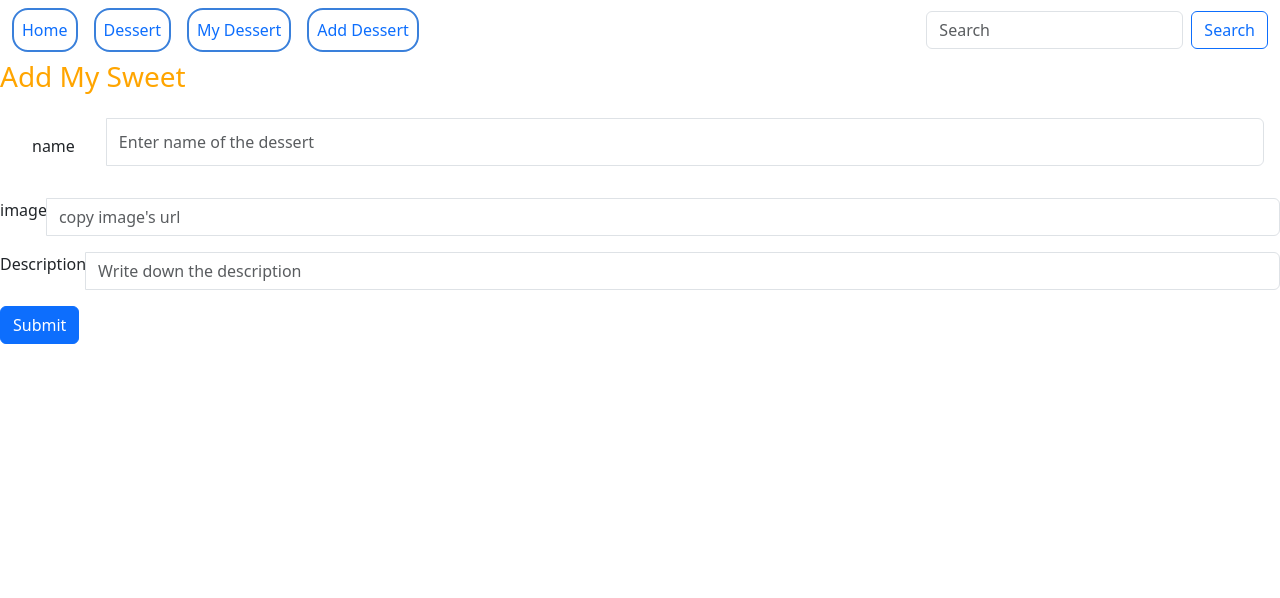
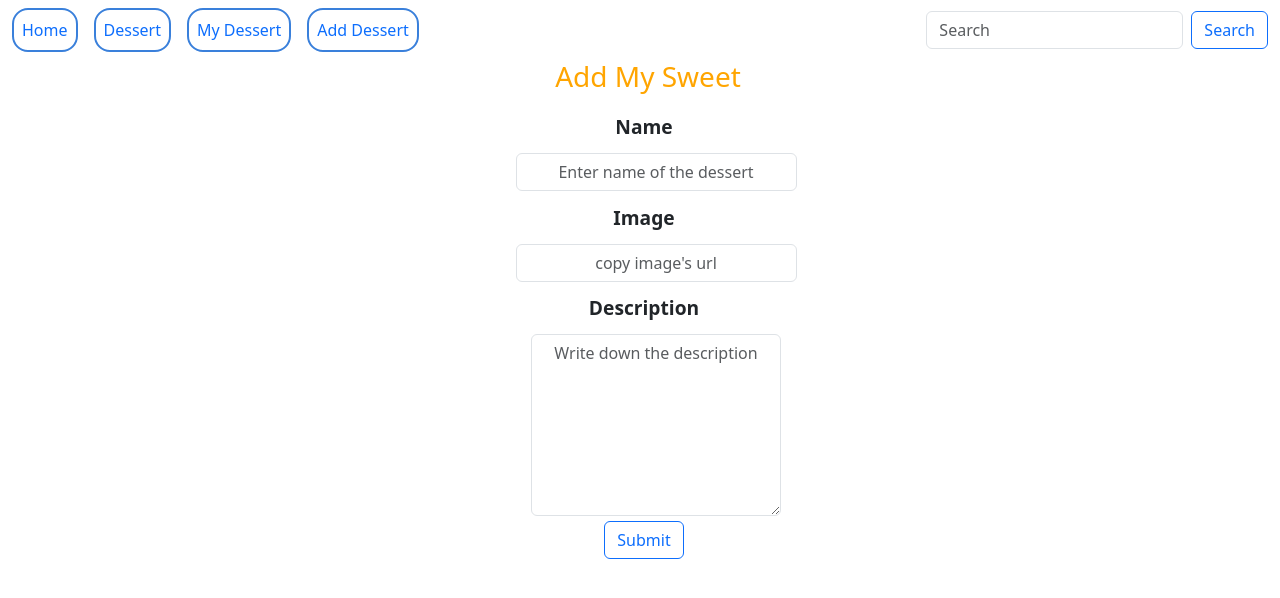
Before and after one commit to kyuhee1011/kyuhee-react-project, a React (Create React App) app: page /addForm in a window 1280 px wide. Shown: the top 598 px of the page. Built offline with nearby package versions, Linux system fonts and the light colour scheme; no server answers.

Commit message:
Gives a grid and flex effect on DessertCard

```diff
--- a/src/components/AddForm/AddForm.css
+++ b/src/components/AddForm/AddForm.css
@@ -1,14 +1,39 @@
 
+.formContainer {
+    padding: "20%, 20%";
+    margin-bottom: "2rem";
+    margin-top: "10%";
+    text-align: center;
+}
 .addFormTitle {
     color: orange;
+    padding-left: 1rem;
+
+}
+.formCenter {
+  display: grid;
+  justify-content: center;
+
 }
 
 .formName {
-    padding : 1rem;
-    margin: 1rem;
+    font-weight: bold;
+    font-size: 120%;
+    padding-top: .5rem;
+    margin: .2rem .5rem 1rem 1rem;
 }
 
 .inputSpace {
-    padding : 1rem;
-    margin: 1rem;
+    padding: 1rem .5rem .2rem .5rem;
+    margin: .2rem .5rem .1rem 1rem;
+    text-align: center;
 }
+
+.formSubmt {
+    padding: 1rem .5rem .2rem .5rem;
+    margin: .2rem .5rem .1rem 1rem;
+    display: grid;
+    justify-content: flex-end;
+    text-align: flex-end;
+
+}
--- a/src/components/AddForm/AddForm.js
+++ b/src/components/AddForm/AddForm.js
@@ -1,7 +1,7 @@
 import React from "react";
 import { useState } from "react";
 import { useHistory } from "react-router-dom";
-import { Form, Button, InputGroup } from "react-bootstrap";
+import { Form, Button, Col, Row, InputGroup } from "react-bootstrap";
 import "./AddForm.css";
 
 const formList = {
@@ -43,10 +43,14 @@ function AddForm() {
       });
   };
   return (
-    <Form onSubmit={handleSubmitTask}>
+    <Form className="formContainer" onSubmit={handleSubmitTask}>
       <h3 className="addFormTitle"> Add My Sweet </h3>
-      <InputGroup className="mb-3">
-        <Form.Label className="formName">name</Form.Label>
+      <div className="formLeft">
+        <InputGroup className="formCenter">
+          <Row>
+            <Col>
+              <Form.Label className="formName">Name</Form.Label>
+
               <Form.Control
                 id="name"
                 className="inputSpace"
@@ -56,33 +60,48 @@ function AddForm() {
                 onChange={handleInputChange}
                 value={desserts.name}
               />
+            </Col>
+          </Row>
         </InputGroup>
 
-      <InputGroup className="mb-3">
-        <Form.Label>image</Form.Label>
+        <InputGroup className="formCenter">
+          <Row>
+            <Col>
+              <Form.Label className="formName">Image</Form.Label>
               <Form.Control
                 id="image"
+                className="inputSpace"
                 name="image"
                 type="text"
                 placeholder="copy image's url"
                 onChange={handleInputChange}
                 value={desserts.image}
               />
+            </Col>
+          </Row>
         </InputGroup>
 
-      <InputGroup className="mb-3">
-        <Form.Label>Description</Form.Label>
+        <InputGroup className="formCenter">
+          <Row>
+            <Col>
+              <Form.Label className="formName">Description</Form.Label>
+
               <Form.Control
+                sm="12"
                 id="description"
                 name="description"
-          type="text"
+                as="textarea"
+                rows={7}
+                className="inputSpace"
                 placeholder="Write down the description"
                 onChange={handleInputChange}
                 value={desserts.description}
               />
+            </Col>
+          </Row>
         </InputGroup>
-
-      <Button variant="primary" type="submit">
+      </div>
+      <Button className="formSubmt" variant="outline-primary" type="submit">
         Submit
       </Button>
     </Form>
--- a/src/components/DessertCard/DessertCard.css
+++ b/src/components/DessertCard/DessertCard.css
@@ -0,0 +1,36 @@
+.dessertContainer {
+    margin:1rem 2rem 3rem 4rem;
+    display: flex;
+    border: 2px orange solid;
+
+}
+.dessertItem{
+    padding: 10px;
+    border: 2px orange solid;
+}
+
+/*display change by window size */
+
+@media screen and (min-width: 500px) {
+    .dessertContainer {
+        display: grid;
+        grid-template: 1fr / 1fr 1fr 1fr;
+        grid-auto-flow: row;
+        padding:10px;
+        border: 2px orange solid;
+
+    }
+    .bodyBorder {   border: 2px orange solid;}
+
+    .dessertIamge{
+        display: flex;
+        align-items: flex-start;
+    }
+
+    .buttonBottom {
+        display: flex;
+        align-items: flex-end;
+        justify-content: flex-end;
+    }
+
+}
--- a/src/components/DessertCard/DessertCard.js
+++ b/src/components/DessertCard/DessertCard.js
@@ -1,6 +1,7 @@
 import React from "react";
 import { useState } from "react";
 import { Card, Button } from "react-bootstrap";
+import "./DessertCard.css";
 
 function DessertCard({ dessert, onMyFavList }) {
   const { id, name, image, description, favorite } = dessert;
@@ -19,13 +20,17 @@ function DessertCard({ dessert, onMyFavList }) {
       });
   };
   return (
-    <Card key={id}>
-      <Card.Img variant="top" src={image} />
+    <Card className="dessertContainer bodyBorder" key={id}>
+      <Card.Img className="dessertIamge" variant="top" src={image} />
       <Card.Body>
         <Card.Title>{name}</Card.Title>
         <Card.Text>{description}</Card.Text>
       </Card.Body>
-      <Button variant="danger" onClick={handleUpdateClickTask}>
+      <Button
+        className="buttonBottom"
+        variant="danger"
+        onClick={handleUpdateClickTask}
+      >
         My Favorite
         {/* {favorites ? "Add to My Favorite" : "Remove My Dessert"} */}
       </Button>
--- a/src/components/DessertContainer/DessertContainer.js
+++ b/src/components/DessertContainer/DessertContainer.js
@@ -1,9 +1,7 @@
 import React from "react";
 // import { useState } from "react";
 import DessertCard from "../DessertCard/DessertCard";
-
 import { CardGroup } from "react-bootstrap";
-// import AddForm from "./AddForm";
 
 //Dessert Page
 
@@ -12,6 +10,7 @@ function DessertContainer({ desserts, onMyFavList }) {
   const dessertArray = desserts.map((dessert) => {
     return (
       <DessertCard
+        className="dessertContainer"
         key={dessert.id}
         dessert={dessert}
         onMyFavList={onMyFavList}
--- a/src/components/DessertPop/DessertPop.js
+++ b/src/components/DessertPop/DessertPop.js
@@ -4,9 +4,15 @@ import { CardGroup } from "react-bootstrap";
 
 function DessertPop({ desserts, onMyFavList }) {
   const myFavClick = desserts.filter((dessert) => dessert.favorite);
-  const myFavDessert = myFavClick.map((dessert) => (
-    <DessertCard key={dessert.id} dessert={dessert} onMyFavList={onMyFavList} />
-  ));
+  const myFavDessert = myFavClick.map((dessert) => {
+    return (
+      <DessertCard
+        key={dessert.id}
+        dessert={dessert}
+        onMyFavList={onMyFavList}
+      />
+    );
+  });
   return (
     <CardGroup>
       <ul>{myFavDessert}</ul>
```
Also changed, not shown: src/components/DessertContainer/DessertContainer.css (added, +17 -0 lines), src/components/DessertPop/DessertPop.css (added). Lines whose indentation alone changed are shown as unchanged.
